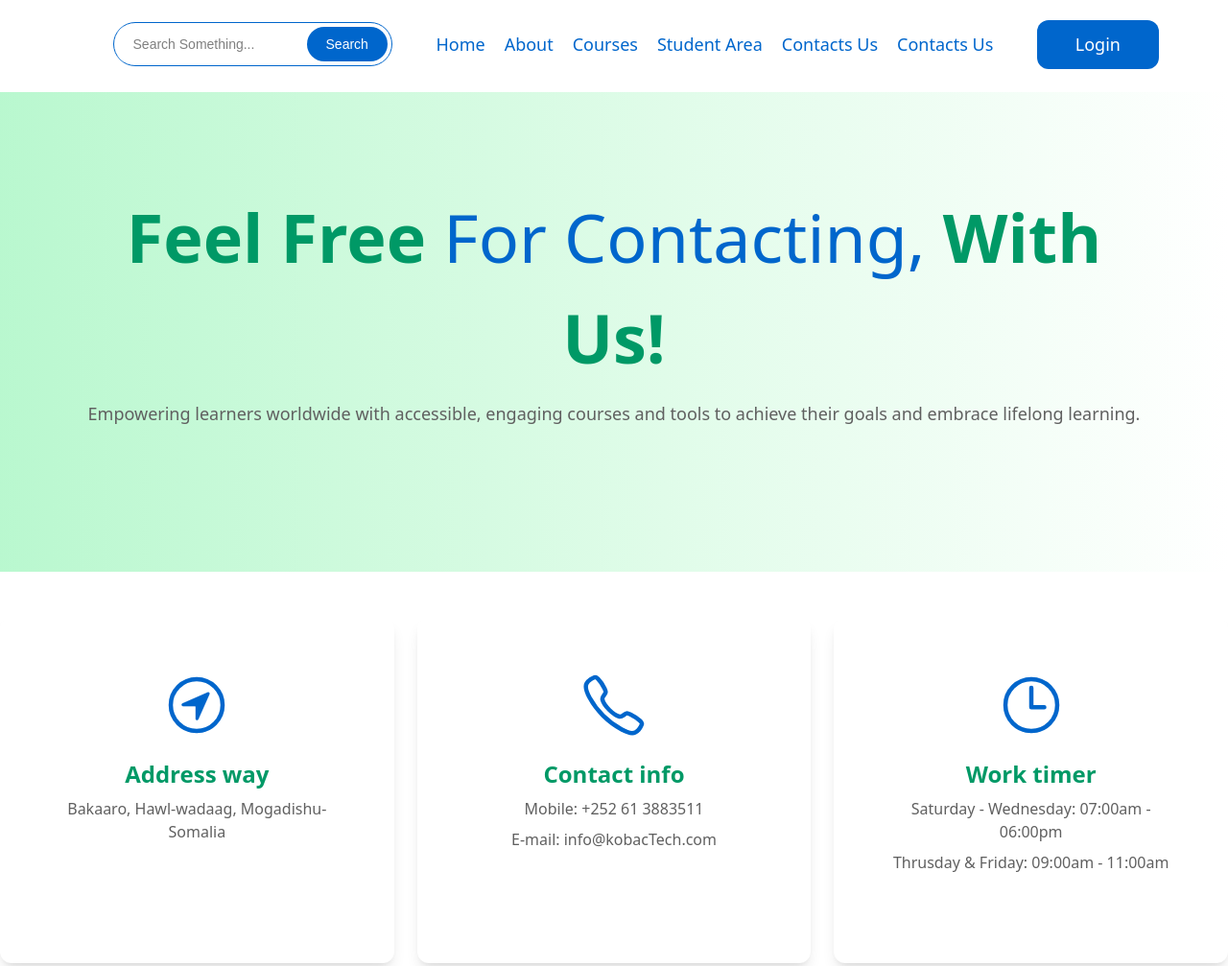
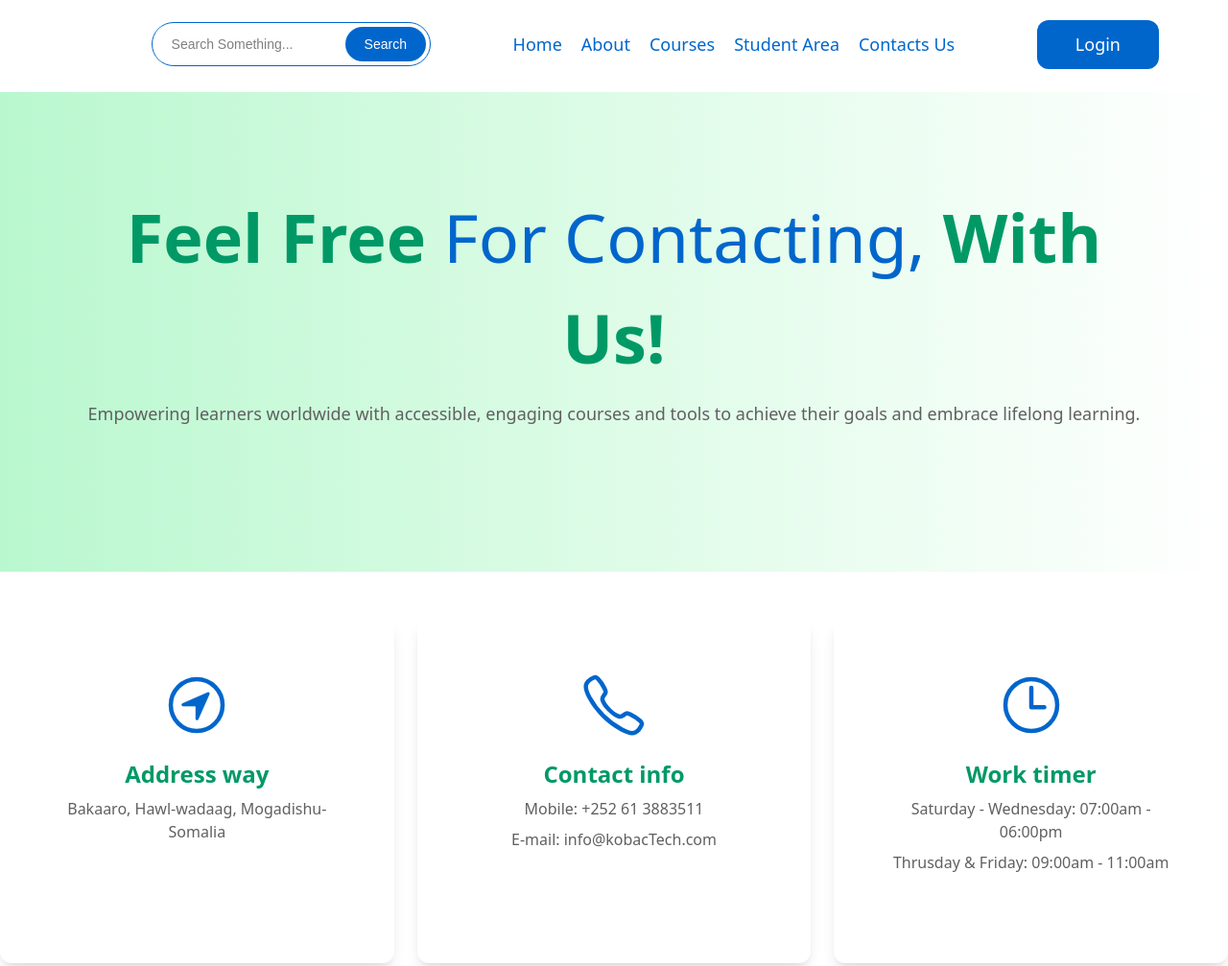
Before and after one commit to casaanyoh/KobacTech, a plain HTML site: page Html/contacts.html in a window 1280 px wide. Shown: the top 1007 px of the page at 96% size. Drawn offline with nearby package versions, Linux system fonts and the light colour scheme.

Commit message:
Remove Link

```diff
--- a/Html/contacts.html
+++ b/Html/contacts.html
@@ -24,7 +24,6 @@
              <a href="about.html"><li class="hover:text-[#009966] hover:border-b-1">About</li></a>
              <a href="courses.html"><li class="hover:text-[#009966] hover:border-b-1">Courses</li></a>
              <a href="dashboard.html"><li class="hover:text-[#009966] hover:border-b-1">Student Area</li></a>
-             <li class="hover:text-[#009966] hover:border-b-1">Contacts Us</li>
              <li class="hover:text-[#009966] hover:border-b-1">Contacts Us</li>
          </ul>
          <a class="text-white text-[18px] bg-[#0066CC] px-10 py-3 rounded-xl hover:bg-[#009966] hover:scale-110 transition" href="#">Login</a>
```
